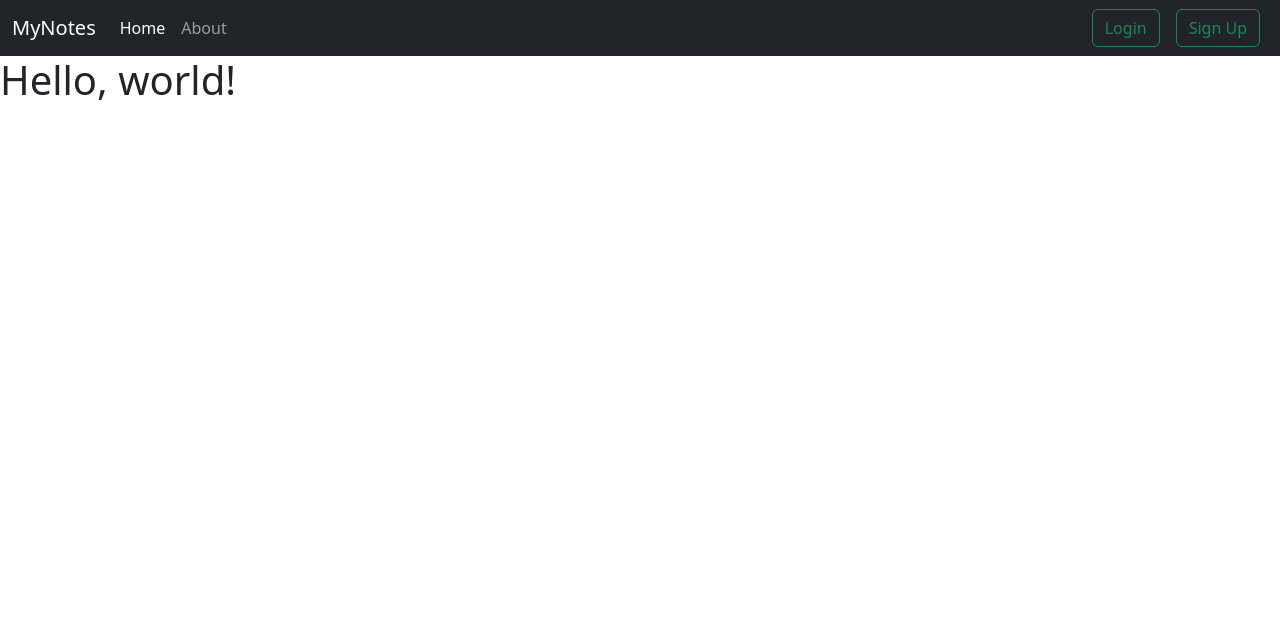
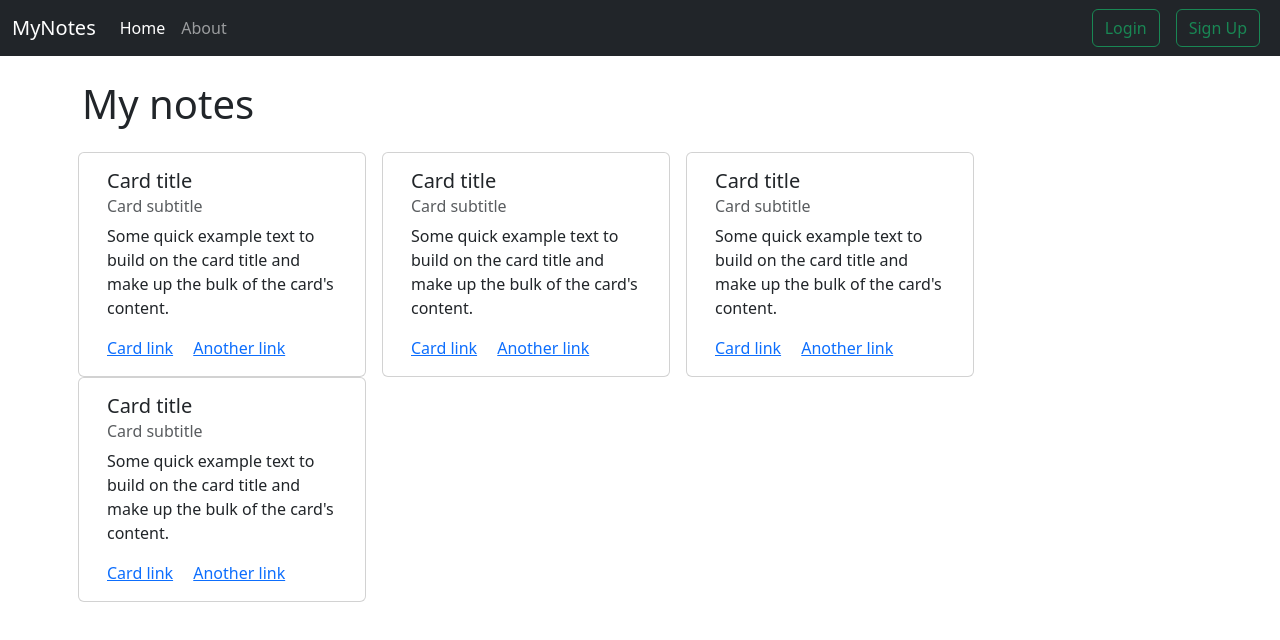
Before and after one commit to nejaatapattu/notesApp, a website: page pages/index.html in a window 1280 px wide. Drawn offline with nearby package versions, Linux system fonts and the light colour scheme.

Commit message:
create front end for notes

```diff
--- a/pages/index.html
+++ b/pages/index.html
@@ -1,16 +1,20 @@
 <!doctype html>
 <html lang="en">
+
 <head>
   <meta charset="utf-8">
   <meta name="viewport" content="width=device-width, initial-scale=1">
   <title>MyNotes - A notetaking app</title>
-    <link href="https://cdn.jsdelivr.net/npm/bootstrap@5.3.1/dist/css/bootstrap.min.css" rel="stylesheet" integrity="sha384-4bw+/aepP/YC94hEpVNVgiZdgIC5+VKNBQNGCHeKRQN+PtmoHDEXuppvnDJzQIu9" crossorigin="anonymous">
+  <link href="https://cdn.jsdelivr.net/npm/bootstrap@5.3.1/dist/css/bootstrap.min.css" rel="stylesheet"
+    integrity="sha384-4bw+/aepP/YC94hEpVNVgiZdgIC5+VKNBQNGCHeKRQN+PtmoHDEXuppvnDJzQIu9" crossorigin="anonymous">
 </head>
+
 <body>
   <nav class="navbar navbar-dark navbar-expand-lg bg-dark ">
     <div class="container-fluid">
       <a class="navbar-brand" href="/">MyNotes</a>
-          <button class="navbar-toggler" type="button" data-bs-toggle="collapse" data-bs-target="#navbarSupportedContent" aria-controls="navbarSupportedContent" aria-expanded="false" aria-label="Toggle navigation">
+      <button class="navbar-toggler" type="button" data-bs-toggle="collapse" data-bs-target="#navbarSupportedContent"
+        aria-controls="navbarSupportedContent" aria-expanded="false" aria-label="Toggle navigation">
         <span class="navbar-toggler-icon"></span>
       </button>
       <div class="collapse navbar-collapse" id="navbarSupportedContent">
@@ -24,13 +28,66 @@
 
         </ul>
         <div class="d-flex" role="search">
-             <a href = "/login"> <button class="btn btn-outline-success mx-2" type="submit">Login</button></a>
-             <a href = "/signup"> <button class="btn btn-outline-success mx-2" type="submit">Sign Up</button> </a>
+          <a href="/login"> <button class="btn btn-outline-success mx-2" type="submit">Login</button></a>
+          <a href="/signup"> <button class="btn btn-outline-success mx-2" type="submit">Sign Up</button> </a>
         </div>
       </div>
     </div>
   </nav>
-    <h1>Hello, world!</h1>
-    <script src="https://cdn.jsdelivr.net/npm/bootstrap@5.3.1/dist/js/bootstrap.bundle.min.js" integrity="sha384-HwwvtgBNo3bZJJLYd8oVXjrBZt8cqVSpeBNS5n7C8IVInixGAoxmnlMuBnhbgrkm" crossorigin="anonymous"></script>
+  <div class="container">
+    <h1 class="my-4"> My notes</h1>
+    <div class="row">
+
+    <div class="card mx-2" style="width: 18rem;">
+      <div class="card-body">
+        <h5 class="card-title">Card title</h5>
+        <h6 class="card-subtitle mb-2 text-body-secondary">Card subtitle</h6>
+        <p class="card-text">Some quick example text to build on the card title and make up the bulk of the card's
+          content.</p>
+        <a href="#" class="card-link">Card link</a>
+        <a href="#" class="card-link">Another link</a>
+      </div>
+    </div>
+
+    <div class="card mx-2" style="width: 18rem;">
+      <div class="card-body">
+        <h5 class="card-title">Card title</h5>
+        <h6 class="card-subtitle mb-2 text-body-secondary">Card subtitle</h6>
+        <p class="card-text">Some quick example text to build on the card title and make up the bulk of the card's
+          content.</p>
+        <a href="#" class="card-link">Card link</a>
+        <a href="#" class="card-link">Another link</a>
+      </div>
+    </div>
+
+    <div class="card mx-2" style="width: 18rem;">
+      <div class="card-body">
+        <h5 class="card-title">Card title</h5>
+        <h6 class="card-subtitle mb-2 text-body-secondary">Card subtitle</h6>
+        <p class="card-text">Some quick example text to build on the card title and make up the bulk of the card's
+          content.</p>
+        <a href="#" class="card-link">Card link</a>
+        <a href="#" class="card-link">Another link</a>
+      </div>
+    </div>
+
+    <div class="card mx-2" style="width: 18rem;">
+      <div class="card-body">
+        <h5 class="card-title">Card title</h5>
+        <h6 class="card-subtitle mb-2 text-body-secondary">Card subtitle</h6>
+        <p class="card-text">Some quick example text to build on the card title and make up the bulk of the card's
+          content.</p>
+        <a href="#" class="card-link">Card link</a>
+        <a href="#" class="card-link">Another link</a>
+      </div>
+    </div>
+  </div>
+  </div>
+  </div>
+
+  <script src="https://cdn.jsdelivr.net/npm/bootstrap@5.3.1/dist/js/bootstrap.bundle.min.js"
+    integrity="sha384-HwwvtgBNo3bZJJLYd8oVXjrBZt8cqVSpeBNS5n7C8IVInixGAoxmnlMuBnhbgrkm"
+    crossorigin="anonymous"></script>
 </body>
+
 </html>
```
Lines whose indentation alone changed are shown as unchanged.
